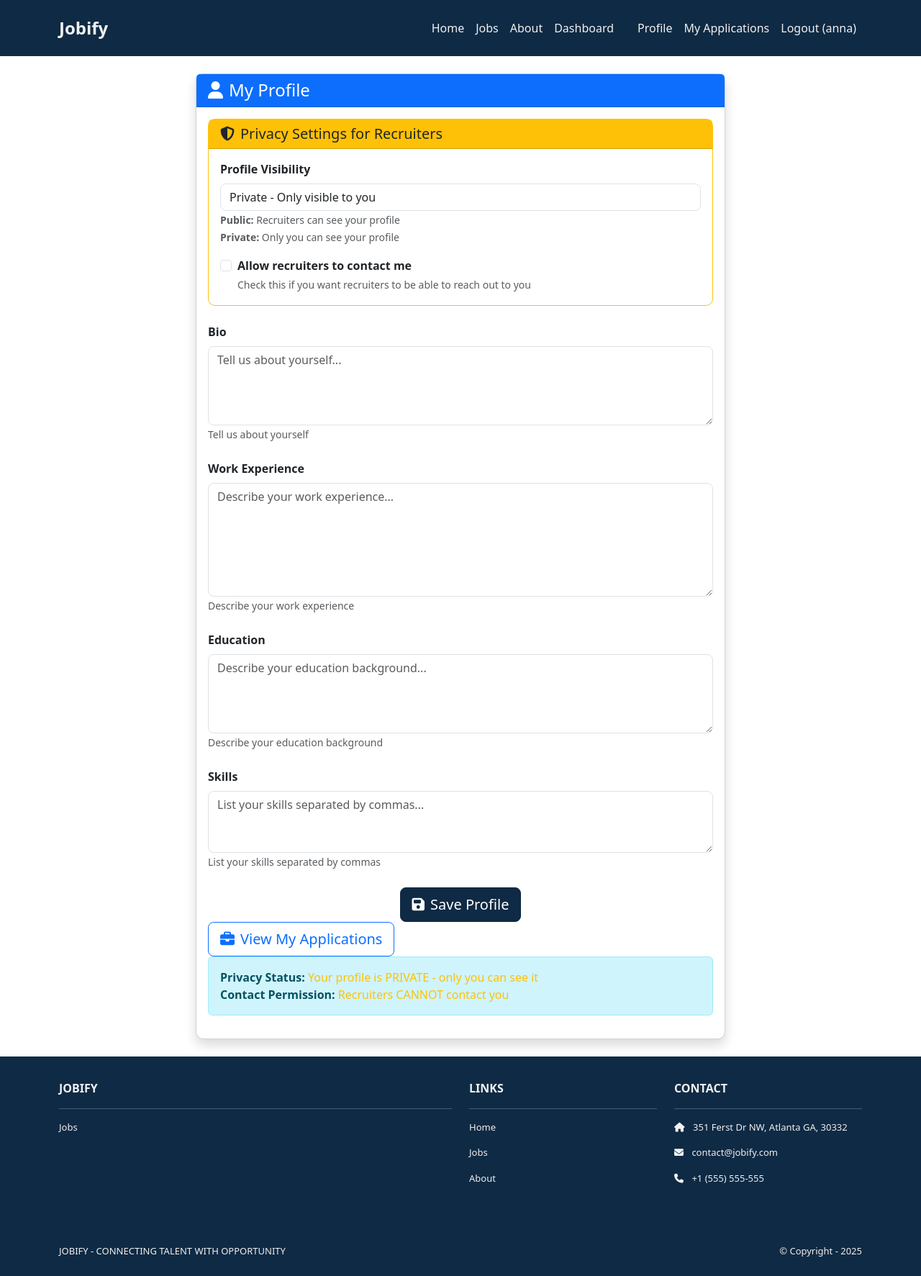
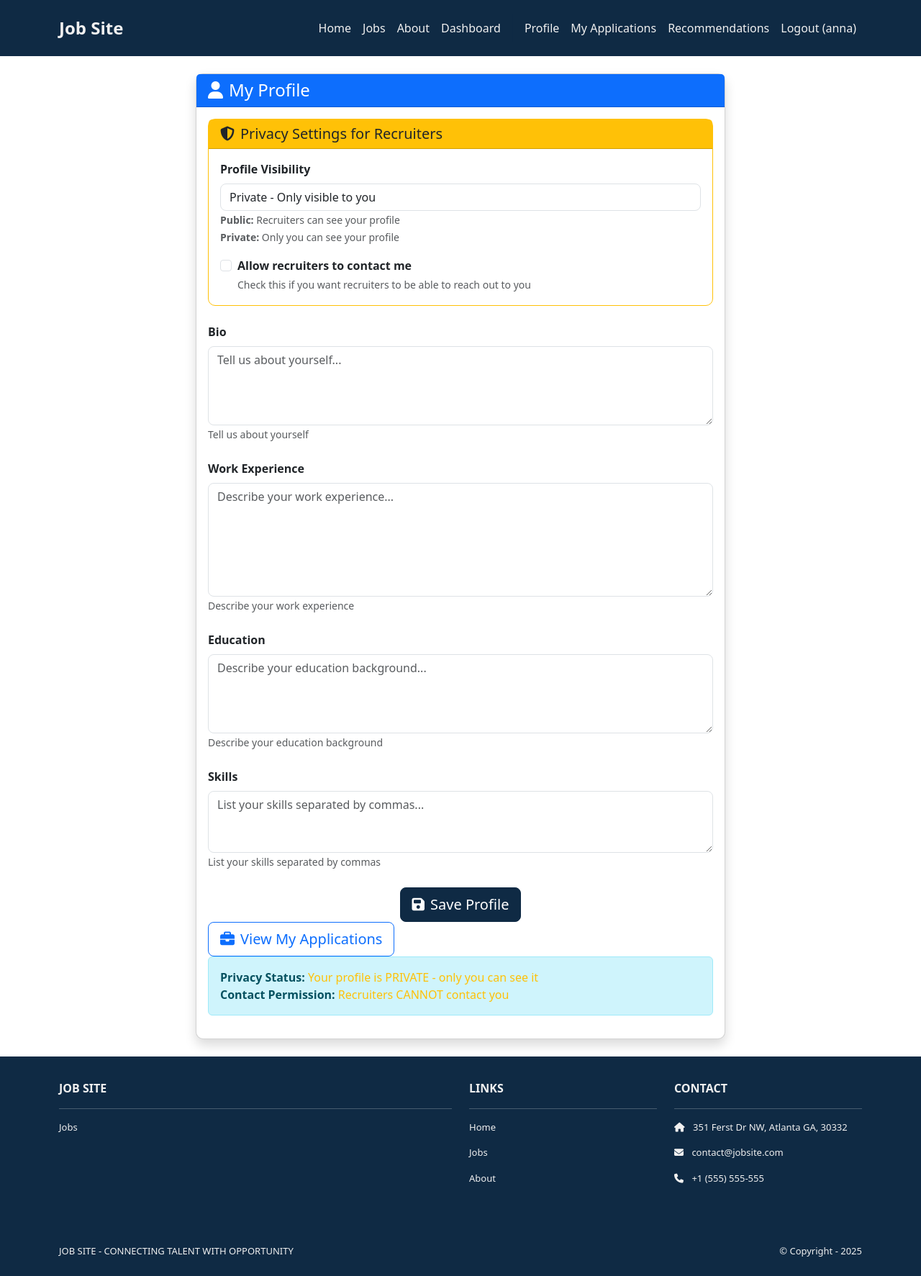
Before and after one commit to mustardcheese/Jobify, a Django app: page /accounts/profile/ in a window 1280 px wide. Shown: the whole page at 72% size. Run offline with Django 5.2, Linux system fonts and the light colour scheme; a user stored in the database is signed in; data comes from the database, SQL or seed files in the repository; some libraries are stand-ins or nearby versions.

Commit message:
Update base.html
Added message support so flash messages show and a nav link to recommendations for authenticated users.

```diff
--- a/templates/base.html
+++ b/templates/base.html
@@ -2,7 +2,7 @@
 <html>
   {% load static %}
   <head>
-    <title>{{ template_data.title|default:"Jobify" }}</title>
+    <title>{{ template_data.title|default:"Job Site" }}</title>
     <link href="https://cdn.jsdelivr.net/npm/bootstrap@5.3.3/dist/css/bootstrap.min.css" rel="stylesheet" crossorigin="anonymous">
     <link rel="stylesheet" href="https://cdnjs.cloudflare.com/ajax/libs/font-awesome/6.1.1/css/all.min.css">
     <link href="https://fonts.googleapis.com/css2?family=Poppins:wght@300;400;500;600;700&display=swap" rel="stylesheet">
@@ -35,7 +35,7 @@
     <nav class="p-3 navbar navbar-dark navy-header navbar-expand-lg">
       <div class="container">
         <a class="navbar-brand" href="{% url 'home.index' %}">
-          <span class="eggshell-text fw-bold fs-4">Jobify</span>
+          <span class="eggshell-text fw-bold fs-4">Job Site</span>
         </a>
         <button class="navbar-toggler" type="button" data-bs-toggle="collapse" data-bs-target="#navbarNavAltMarkup"
           aria-controls="navbarNavAltMarkup" aria-expanded="false" aria-label="Toggle navigation">
@@ -53,7 +53,8 @@
             <div class="vr navy-bg mx-2 d-none d-lg-block"></div>
             {% if user.is_authenticated %}
             <a class="nav-link navy-text" href="{% url 'accounts.profile' %}">Profile</a>
-            <a class="nav-link navy-text" href="{% url 'user_applications' %}">My Applications</a>
+            <a class="nav-link navy-text" href="{% url 'my_applications' %}">My Applications</a>
+            <a class="nav-link navy-text" href="{% url 'job_recommendations' %}">Recommendations</a>
             <a class="nav-link navy-text" href="{% url 'accounts.logout' %}">Logout ({{user.username }})</a>
             {% else %}
             <a class="nav-link navy-text" href="{% url 'accounts.signup' %}">Sign Up</a>
@@ -66,6 +67,18 @@
     <!-- Header -->
 
     <div>
+      <!-- Messages Block -->
+      {% if messages %}
+        <div class="container mt-3">
+          {% for message in messages %}
+            <div class="alert alert-{{ message.tags }} alert-dismissible fade show" role="alert">
+              {{ message }}
+              <button type="button" class="btn-close" data-bs-dismiss="alert" aria-label="Close"></button>
+            </div>
+          {% endfor %}
+        </div>
+      {% endif %}
+
       {% block content %}
       {% endblock content %}
     </div>
@@ -75,7 +88,7 @@
       <div class="container">
         <div class="row mt-3 eggshell-text">
           <div class="col-md-6 col-lg-6 col-xl-6 mx-auto mb-4">
-            <b>JOBIFY</b>
+            <b>JOB SITE</b>
             <hr />
             <p><a class="nav-link" href="{% url 'job_list' %}">Jobs</a></p>
           </div>
@@ -90,7 +103,7 @@
             <b>CONTACT</b>
             <hr />
             <p><i class="fas fa-home me-2"></i> 351 Ferst Dr NW, Atlanta GA, 30332</p>
-            <p><i class="fas fa-envelope me-2"></i> contact@jobify.com</p>
+            <p><i class="fas fa-envelope me-2"></i> contact@jobsite.com</p>
             <p><i class="fas fa-phone me-2"></i> +1 (555) 555-555</p>
           </div>
         </div>
@@ -99,7 +112,7 @@
     <section class="p-3 ms-footer-bottom bg-dark">
       <div class="container d-flex justify-content-between">
         <div class="me-5 eggshell-text">
-          <span>JOBIFY - CONNECTING TALENT WITH OPPORTUNITY</span>
+          <span>JOB SITE - CONNECTING TALENT WITH OPPORTUNITY</span>
         </div>
         <div class="eggshell-text">
           <span>© Copyright - 2025</span>
```
